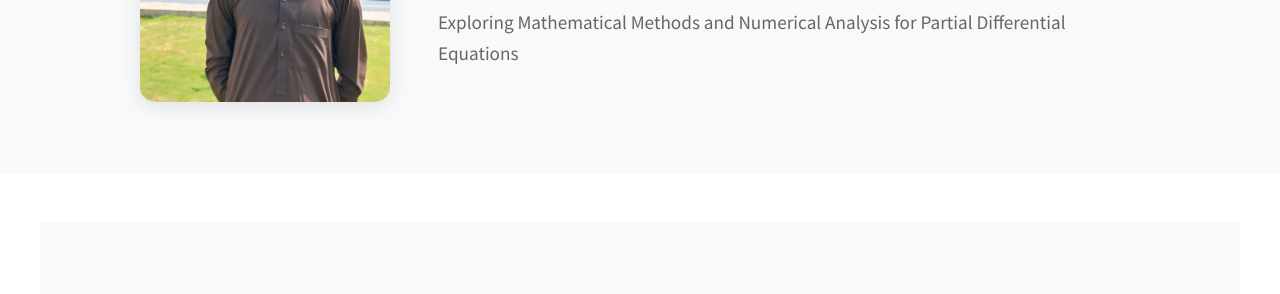
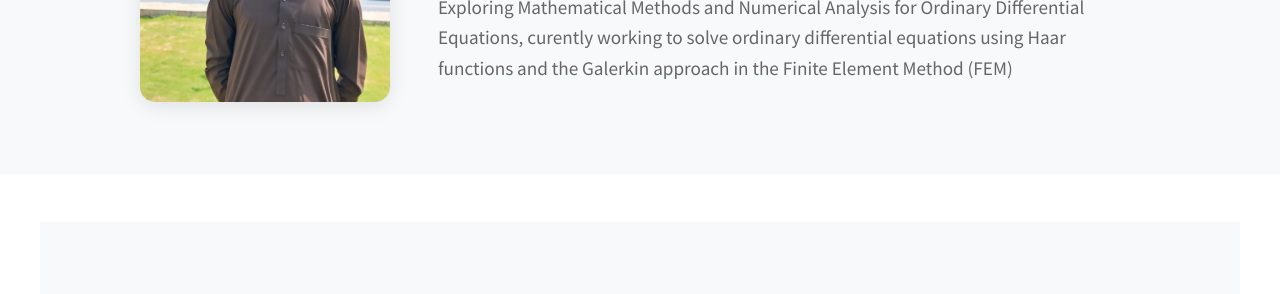
Before and after one commit to mkhan47-byte/hamza.github.io, a plain HTML site: page index.html in a window 1280 px wide. Shown: the part 282-576 px from the top of the page. Drawn offline with Linux system fonts and the light colour scheme.

Commit message:
Update portfolio description to focus on ODEs

```diff
--- a/index.html
+++ b/index.html
@@ -33,7 +33,7 @@
                 </div>
                 <div class="profile-content">
                     <h1>Welcome to My Academic Portfolio</h1>
-                    <p>Exploring Mathematical Methods and Numerical Analysis for Partial Differential Equations</p>
+                    <p>Exploring Mathematical Methods and Numerical Analysis for Ordinary Differential Equations, curently working to solve ordinary differential equations using Haar functions and the Galerkin approach in the Finite Element Method (FEM)</p>
                 </div>
             </div>
         </div>
```
